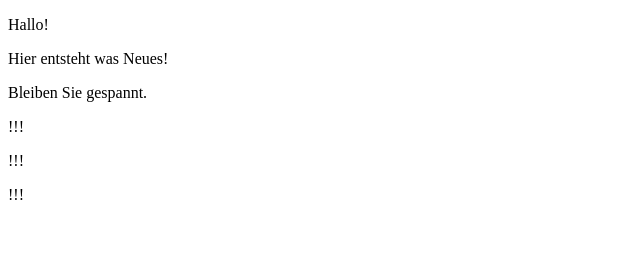
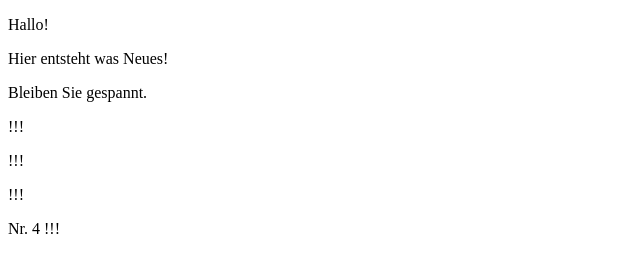
Before and after one commit to bbs-bgdf/bbs-bgdf.github.io, a plain HTML site: page index.html in a window 1280 px wide. Shown: the full height of the page, 0-640 px from the left. Drawn offline with Linux system fonts and the light colour scheme.

Commit message:
NEUE VERSION

```diff
--- a/index.html
+++ b/index.html
@@ -12,5 +12,6 @@
     <p>!!!</p>
     <p>!!!</p>
     <p>!!!</p>
+    <p>Nr. 4 !!!</p>
 </body>
 </html>
```
